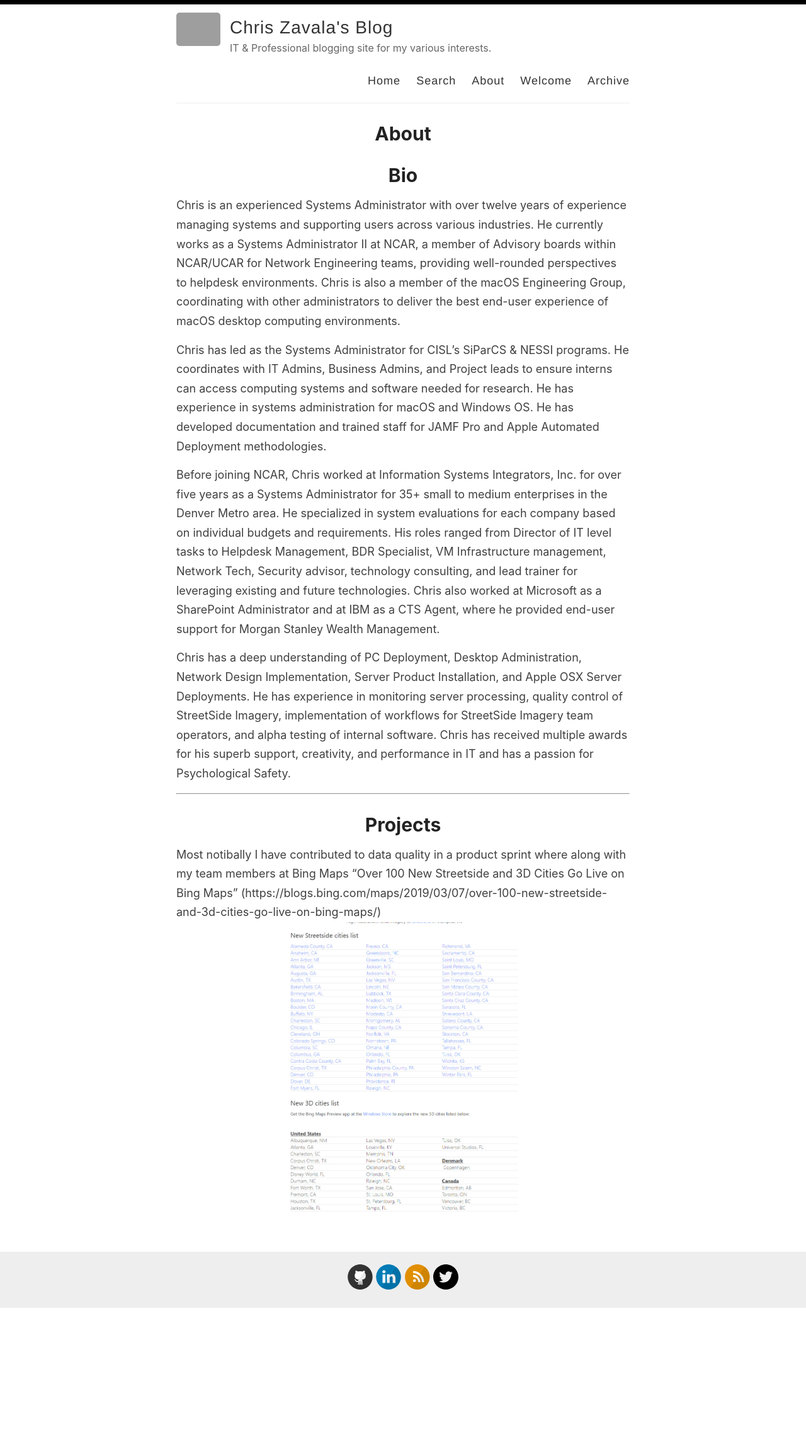
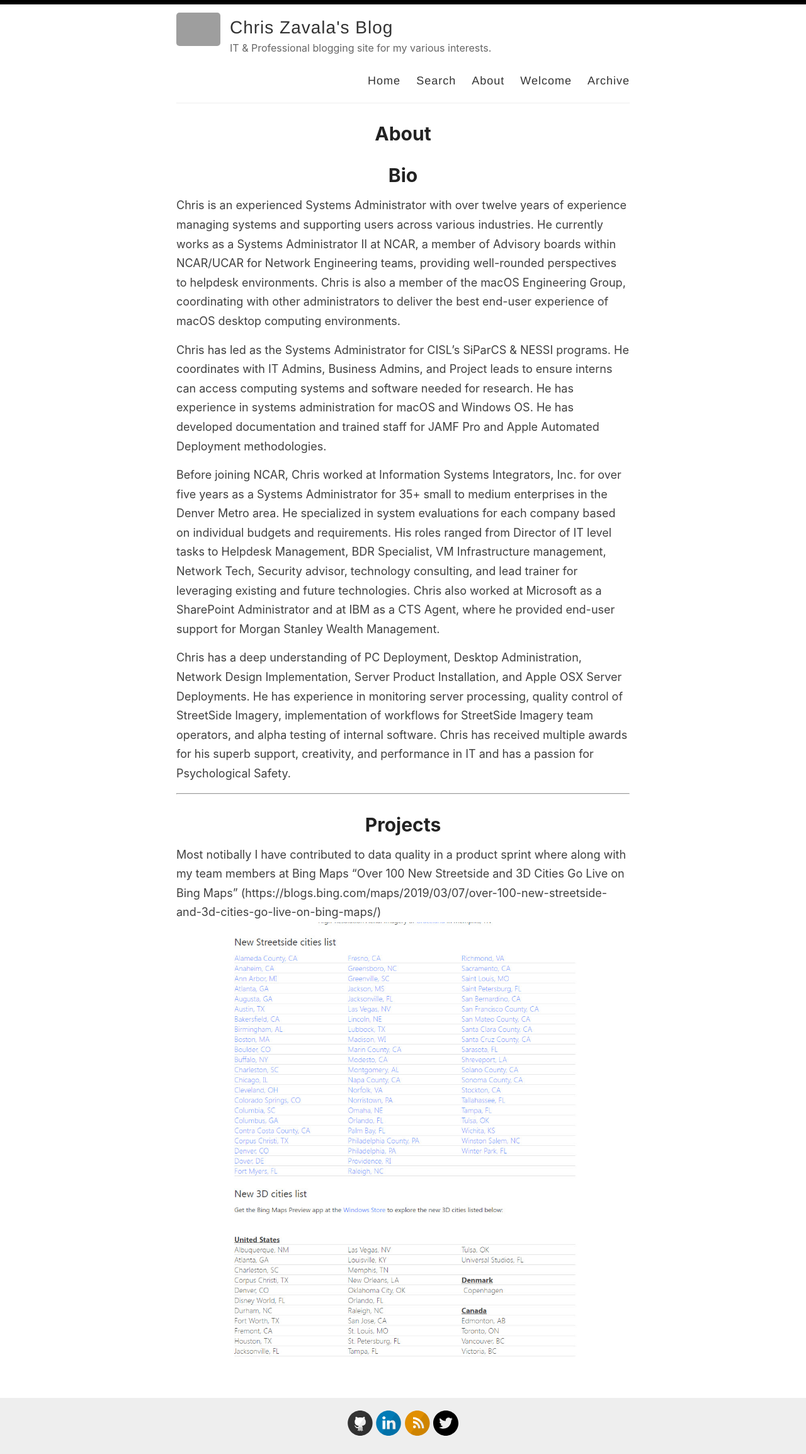
Before and after one commit to zavalalabs/zavalalabs.github.io, a Jekyll site: the page built from _pages/about.md, in a window 1280 px wide. Shown: the whole page at 63% size. Built offline with Jekyll 4.4.1, drawn with Linux system fonts in a browser that asks for light colours; before the commit the page ends 2077 px from its top, so only the background shows below that; grey boxes are pictures that could not be loaded.

Commit message:
Change size

```diff
--- a/_pages/about.md
+++ b/_pages/about.md
@@ -18,4 +18,4 @@
 
 # Projects
 Most notibally I have contributed to data quality in a product sprint where along with my team members at Bing Maps "Over 100 New Streetside and 3D Cities Go Live on Bing Maps" (https://blogs.bing.com/maps/2019/03/07/over-100-new-streetside-and-3d-cities-go-live-on-bing-maps/)
-<img src="/images/NewStreetsidecitieslist2014.jpg" alt="List of cities in the project" style="width: 400px;"/>
+<img src="/images/NewStreetsidecitieslist2014.jpg" alt="List of cities in the project" style="width: 600px;"/>
```
